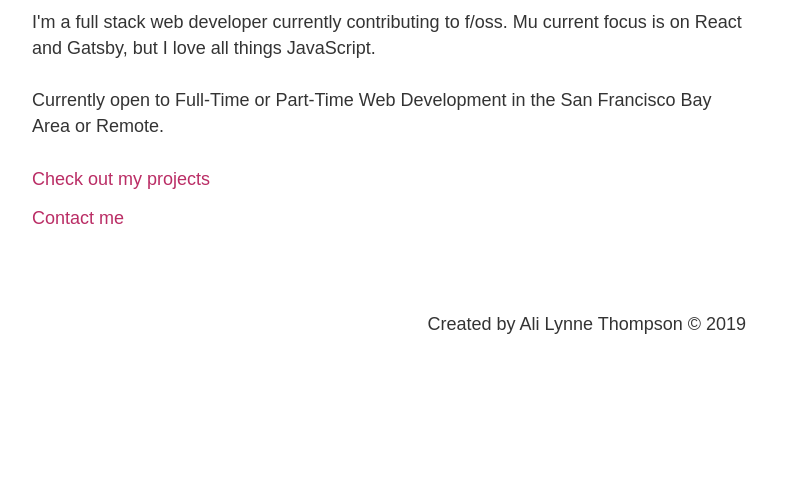
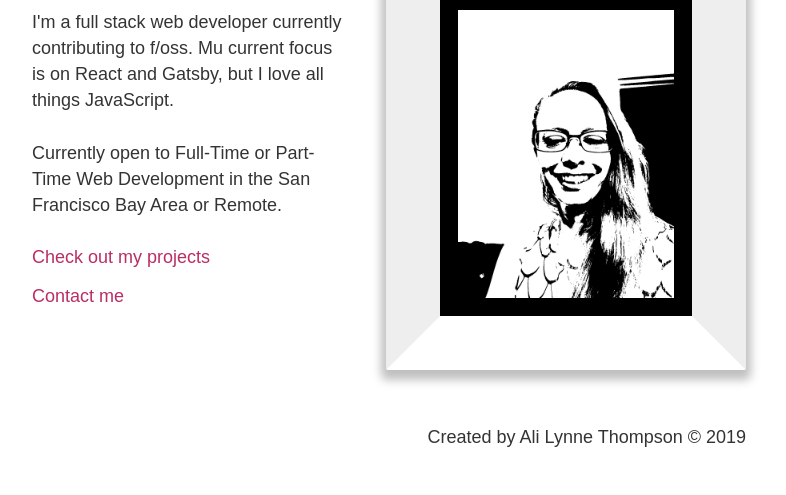
Before and after one commit to AliLynne/alilynne-website, a Gatsby site: page /about in a window 1280 px wide. Shown: the part 495-990 px from the top of the page, without its empty margins (251-1037 px from the left). Before the commit the page ends 876 px from the top, so only its background shows below. Built offline with nearby package versions, Linux system fonts and the light colour scheme; Gatsby itself is replaced by a stand-in of ours.

```diff
--- a/src/pages/about.js
+++ b/src/pages/about.js
@@ -1,15 +1,34 @@
 import React from 'react'
-import { Link } from 'gatsby'
+import { Link, useStaticQuery, graphql } from 'gatsby'
+
+import Img from 'gatsby-image'
 
 import Layout from '../components/layout'
 import Head from '../components/head'
 
+
+
 import aboutStyles from './about.module.scss'
 
 const AboutPage = () => {
+  const data = useStaticQuery(graphql`
+    query {
+      file(relativePath: {regex: "/me.jpg/"}) {
+        childImageSharp {
+          id
+          fluid {
+            ...GatsbyImageSharpFluid
+            presentationWidth
+          }
+        }
+      }
+    }
+  `)
   return (
       <Layout>
         <Head title="About" />
+        <section className={aboutStyles.about}>
+          <div className={aboutStyles.info}>
             <h1>About</h1>
             <p>I'm a full stack web developer currently contributing to f/oss. Mu current focus is on React and Gatsby, but I love all things JavaScript.</p>
             <p>Currently open to Full-Time or Part-Time Web Development in the San Francisco Bay Area or Remote.</p>
@@ -22,9 +41,37 @@
               </li>
             </ul>
 
+          </div>
+          <div className={aboutStyles.me}>
+            <div className={aboutStyles.frame}>
+              <NonStretchedImage className={aboutStyles.image} fluid={data.file.childImageSharp.fluid} alt="Black and White headshot of Ali" />
+            </div>
+          </div>
+        </section>
+
+
+
+
 
       </Layout>
   )
 }
 
+
+const NonStretchedImage = props => {
+  let normalizedProps = props
+  if (props.fluid && props.fluid.presentationWidth) {
+    normalizedProps = {
+      ...props,
+      style: {
+        ...(props.style || {}),
+        maxWidth: props.fluid.presentationWidth,
+        margin: "0 auto", // Used to center the image
+      },
+    }
+  }
+
+  return <Img {...normalizedProps} />
+}
+
 export default AboutPage
--- a/src/pages/about.module.scss
+++ b/src/pages/about.module.scss
@@ -1,3 +1,8 @@
+.about {
+  display: flex;
+}
+
+
 ul {
   list-style: none;
   margin-left: 0;
@@ -11,3 +16,29 @@
       color: #f06292;
     }
 }
+
+.info {
+  padding-right: 2rem;
+}
+
+.image {
+  border: 1rem solid black;
+  height: 100%;
+  width: 25vw;
+  transform: scaleX(-1)
+}
+
+.frame {
+  display: flex;
+  justify-content: center;
+  align-items: center;
+  border-radius: 2px;
+  background-color: #ddc;
+  max-width: 20rem;
+  border:solid 3rem #eee;
+  border-bottom-color:#fff;
+  border-left-color:#eee;
+  border-right-color:#eee;
+  border-top-color:#ddd;
+  box-shadow:0 0 5px 0 rgba(0,0,0,.25) inset, 0 5px 10px 5px rgba(0,0,0,.25);
+}
--- a/src/pages/contact.js
+++ b/src/pages/contact.js
@@ -37,7 +37,7 @@
           </a>
         </li>
         <li className={contactStyles.list__item}>
-          <a className={contactStyles.list__icon} href="mailto:alilynne.thompson@gmail.com">
+          <a className={contactStyles.list__icon} href="mailto:ali@alilynne.com">
             <FontAwesomeIcon icon={faEnvelope} />
           </a>
         </li>
```
Also changed, not shown: src/images/me.jpg (added). Lines whose indentation alone changed are shown as unchanged.
